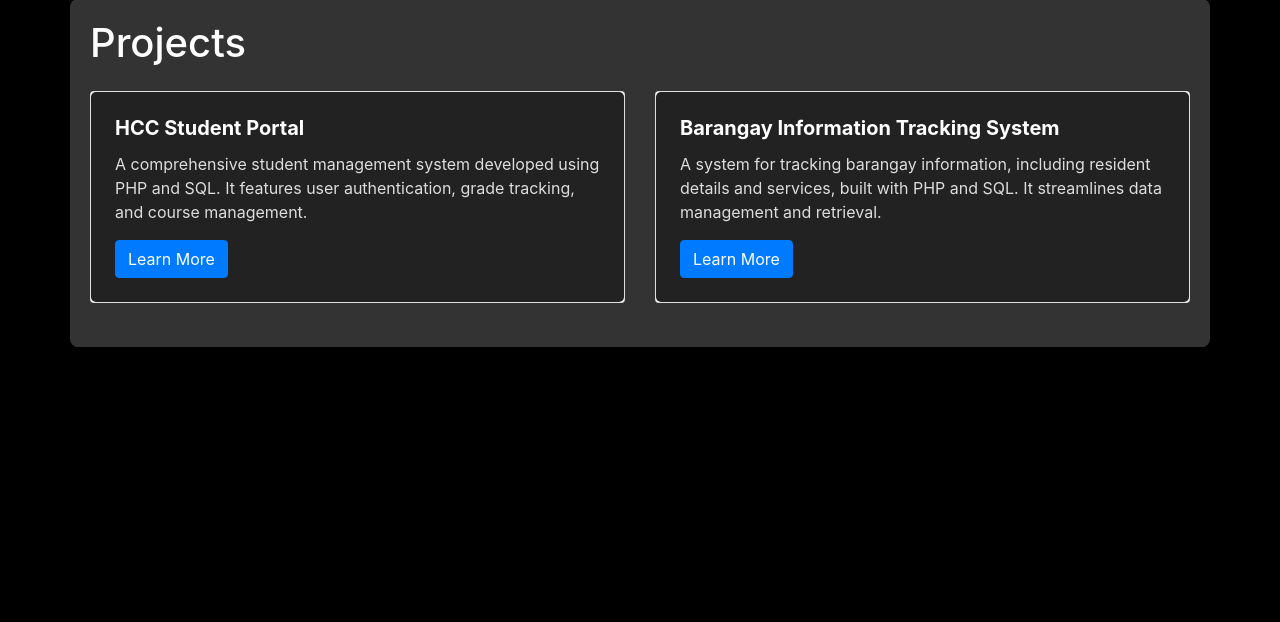
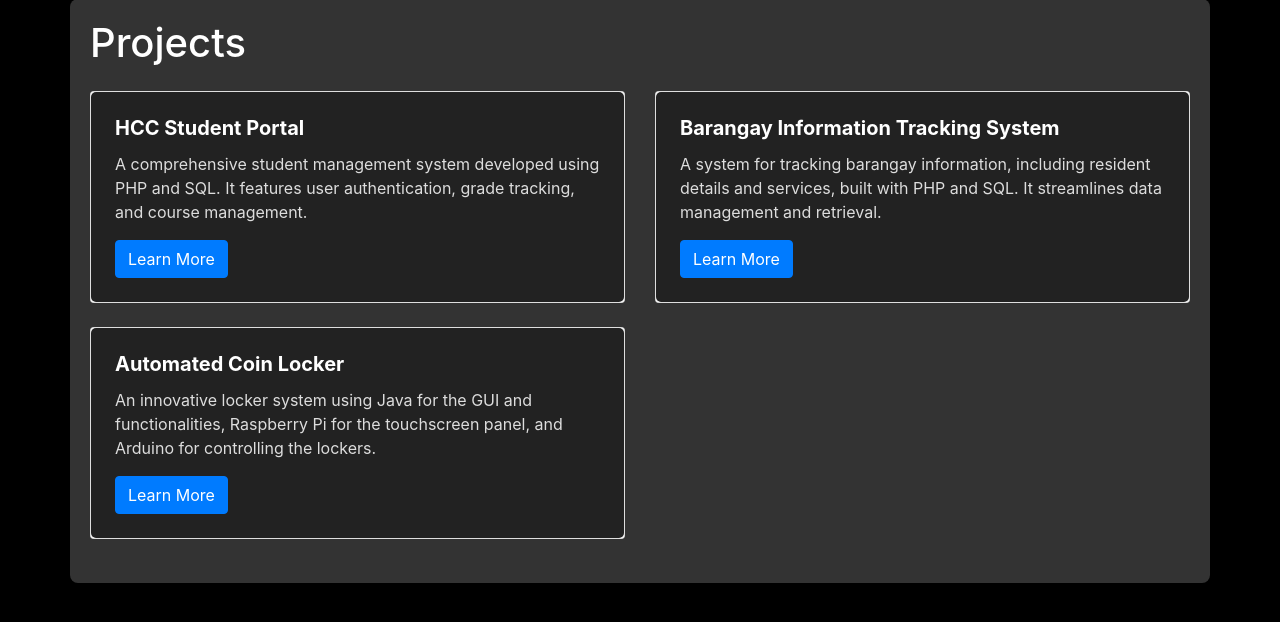
Before and after one commit to sanquilouie/myportfolio, a Flask app: page /projects in a window 1280 px wide. Shown: the part 105-727 px from the top of the page. Run offline with Flask 3, Linux system fonts and the light colour scheme; some libraries are stand-ins or nearby versions.

Commit message:
test commit

```diff
--- a/templates/projects.html
+++ b/templates/projects.html
@@ -11,7 +11,7 @@
                 <div class="card-body">
                     <h5 class="card-title">HCC Student Portal</h5>
                     <p class="card-text">A comprehensive student management system developed using PHP and SQL. It features user authentication, grade tracking, and course management.</p>
-                    <a href="#" class="btn btn-primary">Learn More</a>
+                    <a href="/projects/hcc-student-portal" class="btn btn-primary">Learn More</a>
                 </div>
             </div>
         </div>
@@ -21,7 +21,20 @@
                 <div class="card-body">
                     <h5 class="card-title">Barangay Information Tracking System</h5>
                     <p class="card-text">A system for tracking barangay information, including resident details and services, built with PHP and SQL. It streamlines data management and retrieval.</p>
-                    <a href="#" class="btn btn-primary">Learn More</a>
+                    <a href="/projects/barangay-information-tracking-system" class="btn btn-primary">Learn More</a>
+                </div>
+            </div>
+        </div>
+    </div>
+
+    <div class="row">
+        <!-- Automated Coin Locker -->
+        <div class="col-md-6">
+            <div class="card mb-4">
+                <div class="card-body">
+                    <h5 class="card-title">Automated Coin Locker</h5>
+                    <p class="card-text">An innovative locker system using Java for the GUI and functionalities, Raspberry Pi for the touchscreen panel, and Arduino for controlling the lockers.</p>
+                    <a href="/projects/automated-coin-locker" class="btn btn-primary">Learn More</a>
                 </div>
             </div>
         </div>
```
Also changed, not shown: 1 other file.
